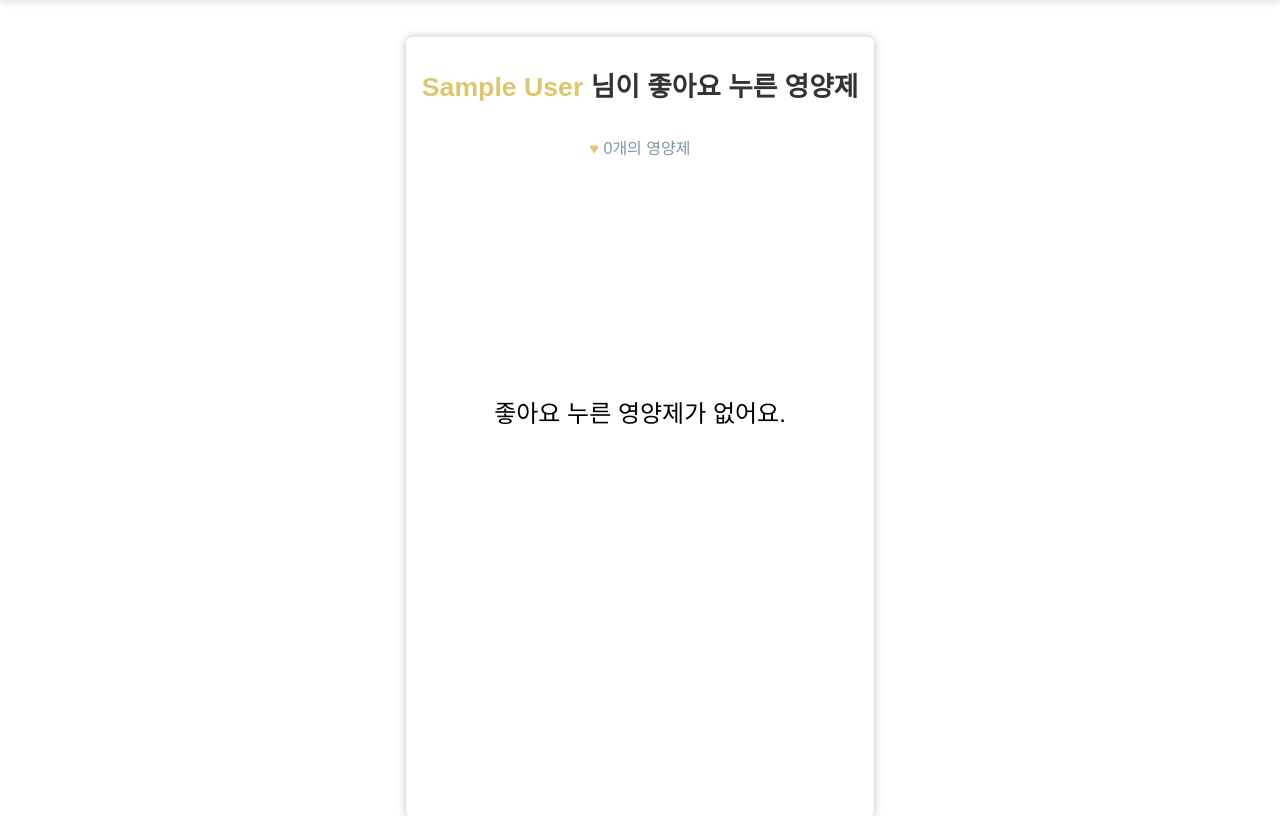
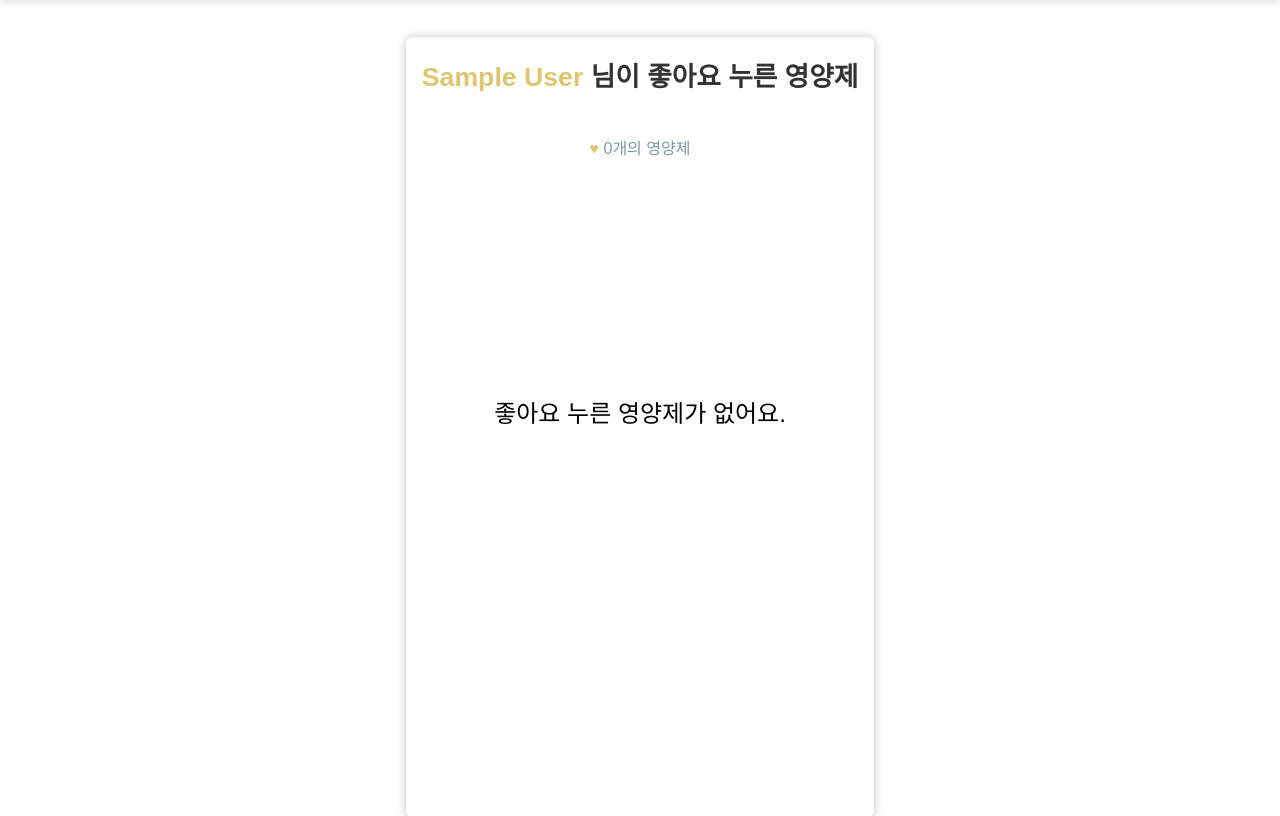
Before and after one commit to SKNETWORKS-FAMILY-AICAMP/SKN10-FINAL-2Team, a Django app: page /mypage/like/ in a window 1280 px wide. Shown: the part 80-896 px from the top of the page. Run offline with Django 5.2, Linux system fonts and the light colour scheme; the visitor is signed in with stand-in values (Sample User, id 1); data that the repository does not hold is empty; parts of the project's set-up code (start-up, migrations or seed data) failed here and were passed over; some libraries are stand-ins or nearby versions; some web fonts are replaced.

Commit message:
like 수정정

```diff
--- a/django-server/templates/Mypage/like.html
+++ b/django-server/templates/Mypage/like.html
@@ -21,7 +21,7 @@
 
 {% block content %}
 <div class="center-container">
-    <div class="h2" style="margin-top: 20px; padding: 10px;">
+    <div class="h2" style="padding: 20px;">
         <span style="color: #DDC66F;">{{ user.name }}</span> <span style="color: #333333">님이 좋아요 누른 영양제</span>
     </div>
     <div class="caption-font" style="margin-top: 10px; margin-bottom: 10px; padding: 10px; color:#7D97A1;">
```
